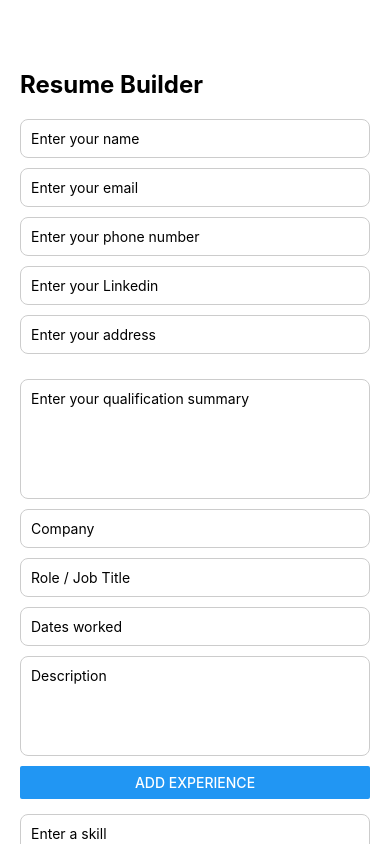
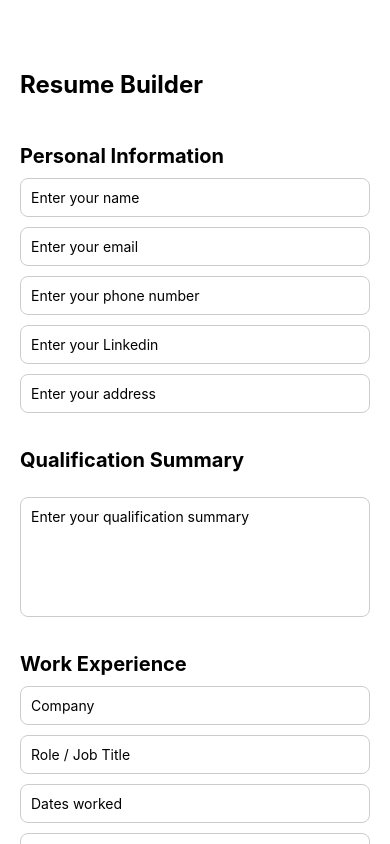
Before and after one commit to bnard21/Resume-Builder, a React Native app: screen / in a window 390 px wide. Built offline with nearby package versions, Linux system fonts and the light colour scheme.

Commit message:
I added section headers to forms

```diff
--- a/App.js
+++ b/App.js
@@ -127,6 +127,7 @@ const removeCertification = (indexToRemove) => {
     <ScrollView style={styles.container}>
       <Text style={styles.title}>Resume Builder</Text>
 
+      <Text style={styles.sectionHeader}>Personal Information</Text>
       <PersonalInfoForm
         name={name}
         setName={setName}
@@ -140,35 +141,41 @@ const removeCertification = (indexToRemove) => {
         setLocation={setLocation}
       />
 
+      <Text style={styles.sectionHeader}>Qualification Summary</Text>
       <SummaryForm
         summary={summary}
         setSummary={setSummary}
       />
 
+      <Text style={styles.sectionHeader}>Work Experience</Text>
       <ExperienceForm
         job={job}
         setJob={setJob}
         addExperience={addExperience}
       />
 
+      <Text style={styles.sectionHeader}>Skills</Text>
       <SkillsForm
         skill={skill}
         setSkill={setSkill}
         addSkill={addSkill}
       />
 
+      <Text style={styles.sectionHeader}>Certifications</Text>
       <CertificationsForm
         certification={certification}
         setCertification={setCertification}
         addCertification={addCertification}
       />
 
+      <Text style={styles.sectionHeader}>Education</Text>
       <EducationForm
         school={school}
         setSchool={setSchool}
         addEducation={addEducation}
       />
 
+      <Text style={styles.sectionHeader}>Resume Preview</Text>
       <ResumePreview
         name={name}
         email={email}
@@ -199,4 +206,10 @@ const styles = StyleSheet.create({
     fontWeight: "bold",
     marginBottom: 20,
   },
+  sectionHeader: {
+    fontSize: 20,
+    fontWeight: "bold",
+    marginTop: 25,
+    marginBottom: 10,
+  },
 });
```
